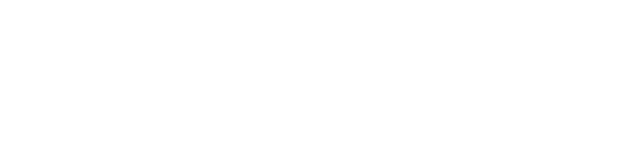
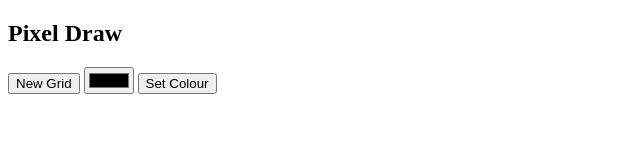
Before and after one commit to LukeWardDev/Pixel-draw, a plain HTML site: page index.html in a window 1280 px wide. Shown: the whole page, without its empty margins (0-640 px from the left). Drawn offline with Linux system fonts and the light colour scheme.

Commit message:
Basic html for app

```diff
--- a/index.html
+++ b/index.html
@@ -5,9 +5,25 @@
     <meta http-equiv="X-UA-Compatible" content="IE=edge">
     <meta name="viewport" content="width=device-width, initial-scale=1.0">
     <title>Pixel Draw</title>
+    <link rel="preconnect" href="https://fonts.googleapis.com">
+    <link rel="preconnect" href="https://fonts.gstatic.com" crossorigin>
+    <link href="https://fonts.googleapis.com/css2?family=Poppins:wght@200;400;700;800&display=swap" rel="stylesheet">
     <link rel="stylesheet" href="css/styles.css">
 </head>
 <body>
+    <section class="site-head">
+        <h1>Pixel Draw</h1>
+        <section class="app-inputs">
+            <button class="new-grid">New Grid</button>
+            <input type="color" name="color" id="color">
+            <button class="color">Set Colour</button>
+        </section>
+    </section>
+    <section class="grid-area">
+        <div class="grid-container">
+
+        </div>
+    </section>
 
 </body>
 </html>
```
